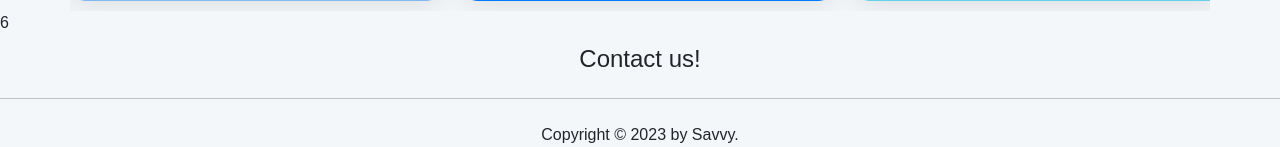
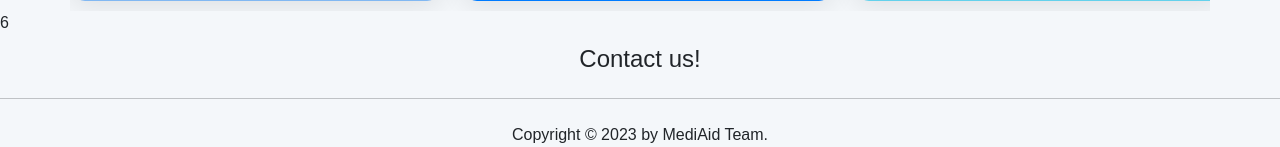
Before and after one commit to MrSavvy1/MediAid, a Flask app: page /base in a window 1280 px wide. Shown: the part 931-1078 px from the top of the page. Run offline with Flask 3, Linux system fonts and the light colour scheme; the visitor is signed in with stand-in values (Sample User, id 1); some libraries are stand-ins or nearby versions.

Commit message:
Update base.html

```diff
--- a/templates/base.html
+++ b/templates/base.html
@@ -305,7 +305,7 @@
             </div>
             <hr class="my-4">
             <div>
-                <span>Copyright © 2023 by Savvy.</span>
+                <span>Copyright © 2023 by MediAid Team.</span>
             </div>
         </div>
     </footer>
```
